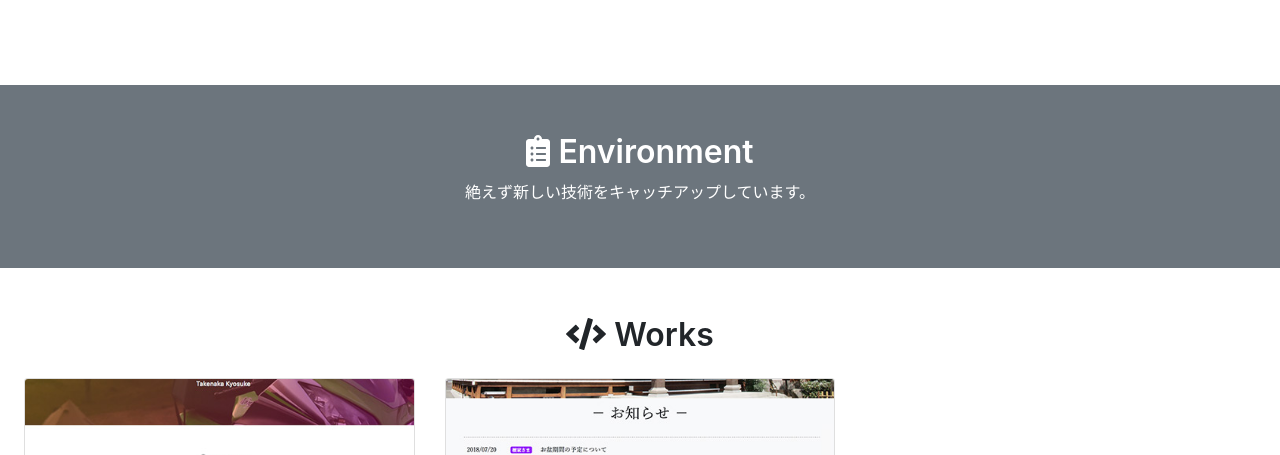
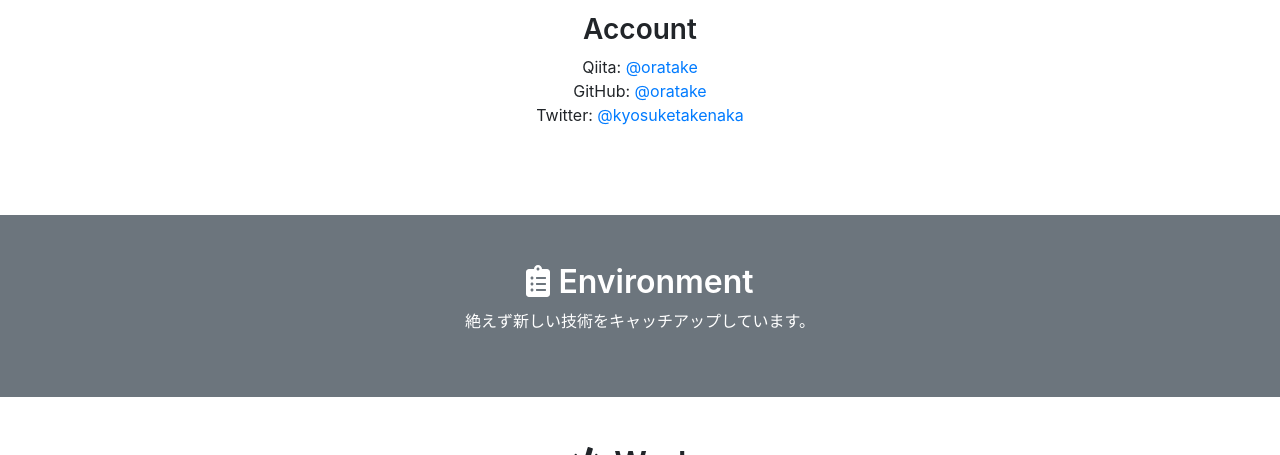
Before and after one commit to oratake/oratake.github.io, a plain HTML site: page index.html in a window 1280 px wide. Shown: the part 645-1100 px from the top of the page. Drawn offline with nearby package versions, Linux system fonts and the light colour scheme; no server answers.

Commit message:
add: SNS account

```diff
--- a/index.html
+++ b/index.html
@@ -173,6 +173,14 @@
 <section class="my-5 p-4">
   <h2 class="text-center"><i class="fas fa-user mr-2"></i>Profile</h2>
   <p id="qiita_description">※ jQueryが読めませんでした。<a href="https://qiita.com/oratake/">こちらをご確認ください。</a></p>
+
+  <h3 class="text-center">Account</h3>
+  <p class="text-center">
+    Qiita: <a href="https://qiita.com/oratake">@oratake</a><br>
+    GitHub: <a href="https://github.com/oratake">@oratake</a><br>
+    Twitter: <a href="https://twitter.com/kyosuketakenaka">@kyosuketakenaka</a>
+  </p>
+
 </section>
 
 <a id="environment"></a>
```
